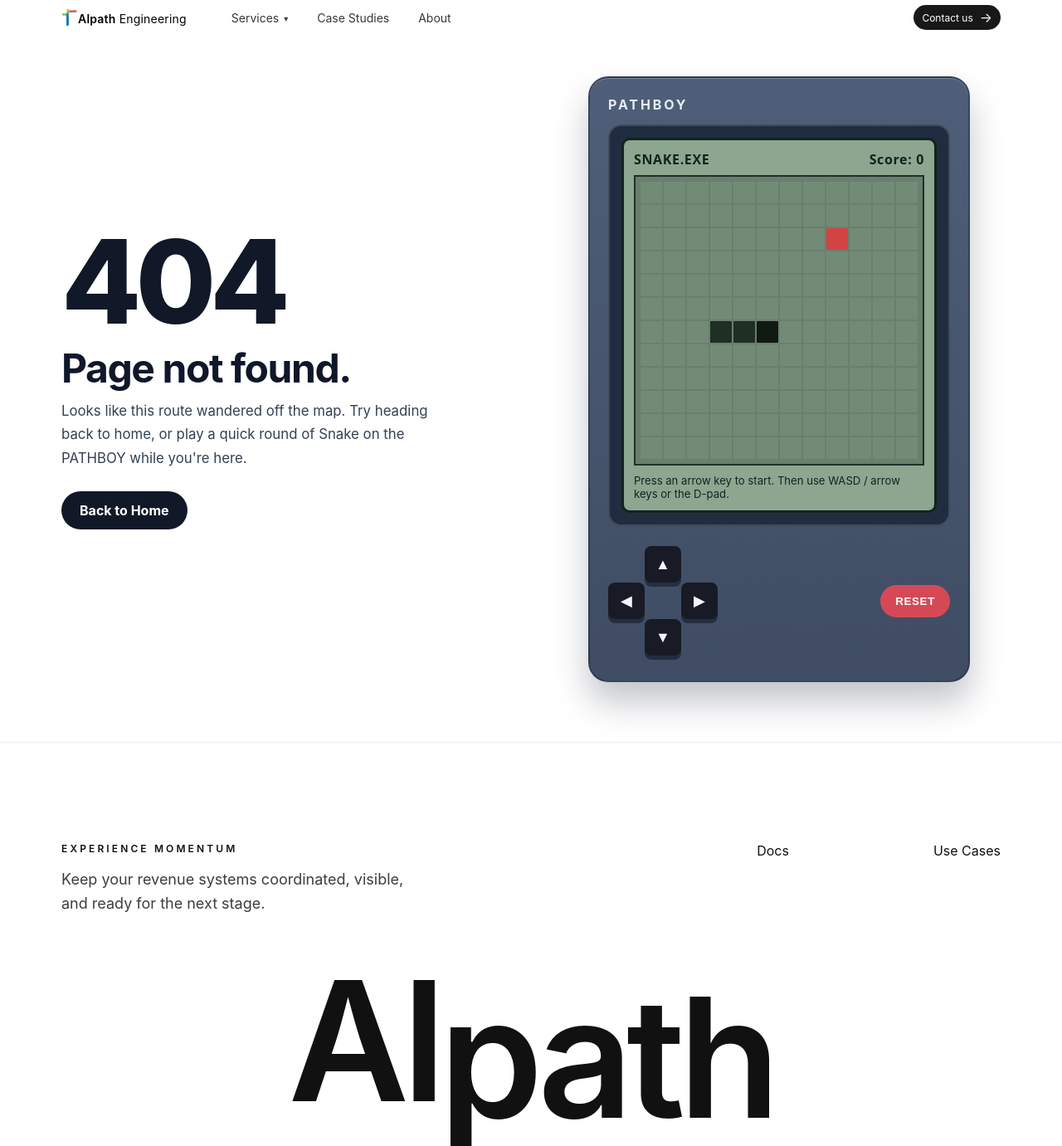
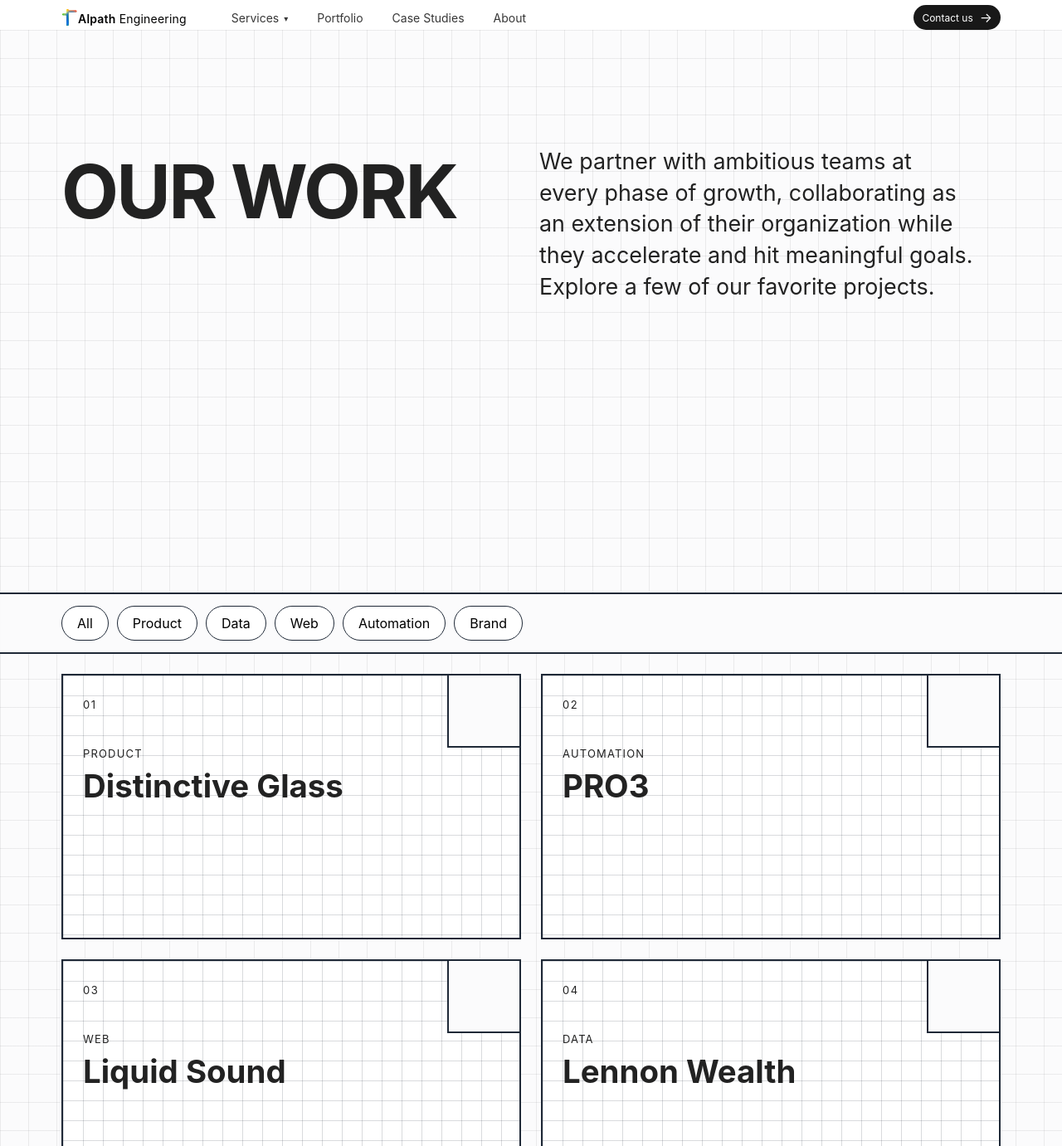
Before and after one commit to puleri/alpath, a Next.js app: page /our-work in a window 1280 px wide. Before the commit this address had no page. Shown: the top 1381 px of the page at 83% size. Built offline with nearby package versions, Linux system fonts and the light colour scheme; a web font is replaced by a local one.

Commit message:
Add new /our-work portfolio page with graph-paper layout

```diff
--- a/src/app/components/NavigationBar.jsx
+++ b/src/app/components/NavigationBar.jsx
@@ -30,6 +30,9 @@
               </a>
             </div>
           </div>
+          <a className="nav-link" href="/our-work">
+            Portfolio
+          </a>
           <a className="nav-link" href="/case-studies">
             Case Studies
           </a>
--- a/src/app/globals.css
+++ b/src/app/globals.css
@@ -3682,3 +3682,184 @@
     grid-template-columns: 1fr;
   }
 }
+
+.our-work-page {
+  padding: 140px 0 90px;
+  background:
+    linear-gradient(to right, rgba(39, 39, 42, 0.08) 1px, transparent 1px),
+    linear-gradient(to bottom, rgba(39, 39, 42, 0.08) 1px, transparent 1px),
+    #fbfbfc;
+  background-size: 34px 34px, 34px 34px, auto;
+}
+
+.our-work-hero {
+  min-height: min(62vh, 580px);
+  display: grid;
+  grid-template-columns: repeat(12, minmax(0, 1fr));
+  gap: 20px;
+  align-content: space-between;
+  margin-bottom: 42px;
+}
+
+.our-work-hero h1 {
+  grid-column: span 6;
+  margin: 0;
+  font-size: clamp(38px, 7vw, 96px);
+  letter-spacing: -0.03em;
+  text-transform: uppercase;
+}
+
+.our-work-hero p {
+  grid-column: 7 / -1;
+  align-self: end;
+  margin: 0;
+  font-size: clamp(18px, 2.1vw, 30px);
+  line-height: 1.4;
+  text-wrap: balance;
+}
+
+.our-work-subnav-wrap {
+  position: sticky;
+  top: 76px;
+  z-index: 5;
+  padding-bottom: 24px;
+}
+
+.our-work-subnav {
+  display: flex;
+  flex-wrap: wrap;
+  gap: 10px;
+  padding-top: 14px;
+  padding-bottom: 14px;
+  border-top: 2px solid #1f2937;
+  border-bottom: 2px solid #1f2937;
+  background-color: rgba(251, 251, 252, 0.92);
+  backdrop-filter: blur(8px);
+}
+
+.our-work-filter {
+  background: #fff;
+  border: 1px solid #1f2937;
+  border-radius: 999px;
+  font: inherit;
+  padding: 10px 18px;
+  cursor: pointer;
+}
+
+.our-work-grid {
+  display: grid;
+  grid-template-columns: repeat(12, minmax(0, 1fr));
+  gap: 24px;
+}
+
+.portfolio-card {
+  grid-column: span 6;
+  min-height: 320px;
+  padding: 24px;
+  border: 2px solid #1f2937;
+  position: relative;
+  background:
+    linear-gradient(to right, rgba(31, 41, 55, 0.17) 1px, transparent 1px),
+    linear-gradient(to bottom, rgba(31, 41, 55, 0.17) 1px, transparent 1px),
+    #ffffff;
+  background-size: 24px 24px;
+  overflow: hidden;
+  isolation: isolate;
+}
+
+.portfolio-card::before {
+  content: "";
+  position: absolute;
+  inset: 0;
+  background: var(--portfolio-accent, #1d4ed8);
+  transform: scaleY(0);
+  transform-origin: bottom;
+  transition: transform 360ms ease;
+  z-index: -1;
+}
+
+.portfolio-card:hover::before {
+  transform: scaleY(1);
+}
+
+.portfolio-grid-mark {
+  font-size: 13px;
+  letter-spacing: 0.12em;
+  text-transform: uppercase;
+}
+
+.portfolio-type {
+  margin: 42px 0 8px;
+  font-size: 13px;
+  text-transform: uppercase;
+  letter-spacing: 0.09em;
+}
+
+.portfolio-card h2 {
+  margin: 0;
+  font-size: clamp(26px, 3vw, 42px);
+  max-width: 80%;
+}
+
+.portfolio-shape {
+  position: absolute;
+  top: -1px;
+  right: -1px;
+  width: 88px;
+  height: 88px;
+  border-left: 2px solid #1f2937;
+  border-bottom: 2px solid #1f2937;
+  background: #fbfbfc;
+}
+
+.portfolio-logo-wrap {
+  position: absolute;
+  inset: 0;
+  display: flex;
+  align-items: center;
+  justify-content: center;
+  opacity: 0;
+  transform: translateY(12px);
+  transition: all 300ms ease;
+}
+
+.portfolio-card:hover .portfolio-logo-wrap {
+  opacity: 1;
+  transform: translateY(0);
+}
+
+.portfolio-logo {
+  max-width: min(72%, 320px);
+  max-height: 120px;
+  filter: brightness(0) invert(1);
+}
+
+.portfolio-card:hover .portfolio-grid-mark,
+.portfolio-card:hover .portfolio-type,
+.portfolio-card:hover h2 {
+  color: #f8fafc;
+}
+
+@media (max-width: 1024px) {
+  .our-work-hero {
+    min-height: auto;
+    grid-template-columns: 1fr;
+    gap: 20px;
+  }
+
+  .our-work-hero h1,
+  .our-work-hero p,
+  .portfolio-card {
+    grid-column: span 12;
+  }
+}
+
+@media (max-width: 768px) {
+  .our-work-page {
+    padding-top: 110px;
+  }
+
+  .our-work-subnav-wrap {
+    top: 64px;
+  }
+}
--- /dev/null
+++ b/src/app/our-work/page.jsx
@@ -0,0 +1,59 @@
+const filters = ["All", "Product", "Data", "Web", "Automation", "Brand"];
+
+const portfolioItems = [
+  { name: "Distinctive Glass", type: "Product", logo: "/ClientLogos/distinctiveGlass.png", accent: "#2633ff" },
+  { name: "PRO3", type: "Automation", logo: "/ClientLogos/pro3.png", accent: "#4f46e5" },
+  { name: "Liquid Sound", type: "Web", logo: "/ClientLogos/liquidSound.gif", accent: "#0ea5e9" },
+  { name: "Lennon Wealth", type: "Data", logo: "/ClientLogos/lennonwc.png", accent: "#7c3aed" },
+  { name: "Lockhart Suver", type: "Brand", logo: "/ClientLogos/lockhartsuver.webp", accent: "#0369a1" },
+  { name: "Roots", type: "Product", logo: "/ClientLogos/roots.svg", accent: "#4338ca" },
+];
+
+export const metadata = {
+  title: "Portfolio | Alpath",
+  description:
+    "Explore a curated portfolio of our favorite projects across strategy, systems, and digital experiences.",
+};
+
+export default function OurWorkPage() {
+  return (
+    <main className="our-work-page">
+      <section className="our-work-hero container">
+        <h1>Our work</h1>
+        <p>
+          We partner with ambitious teams at every phase of growth, collaborating as an extension of their organization while they accelerate and hit meaningful goals. Explore a few of our favorite projects.
+        </p>
+      </section>
+
+      <section className="our-work-subnav-wrap">
+        <div className="our-work-subnav container" aria-label="Portfolio filters">
+          {filters.map((filter) => (
+            <button key={filter} className="our-work-filter" type="button">
+              {filter}
+            </button>
+          ))}
+        </div>
+      </section>
+
+      <section className="our-work-grid container" aria-label="Portfolio projects">
+        {portfolioItems.map((item, index) => (
+          <article
+            key={item.name}
+            className="portfolio-card"
+            style={{ "--portfolio-accent": item.accent }}
+          >
+            <span className="portfolio-grid-mark" aria-hidden="true">
+              {String(index + 1).padStart(2, "0")}
+            </span>
+            <div className="portfolio-shape" aria-hidden="true" />
+            <p className="portfolio-type">{item.type}</p>
+            <h2>{item.name}</h2>
+            <div className="portfolio-logo-wrap" aria-hidden="true">
+              <img src={item.logo} alt="" className="portfolio-logo" />
+            </div>
+          </article>
+        ))}
+      </section>
+    </main>
+  );
+}
```
